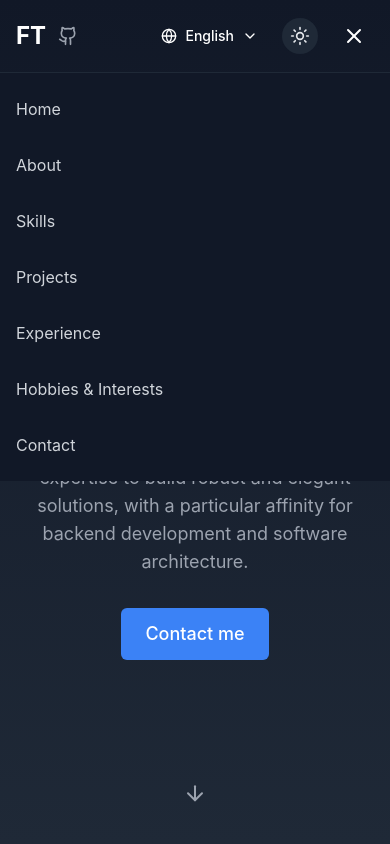
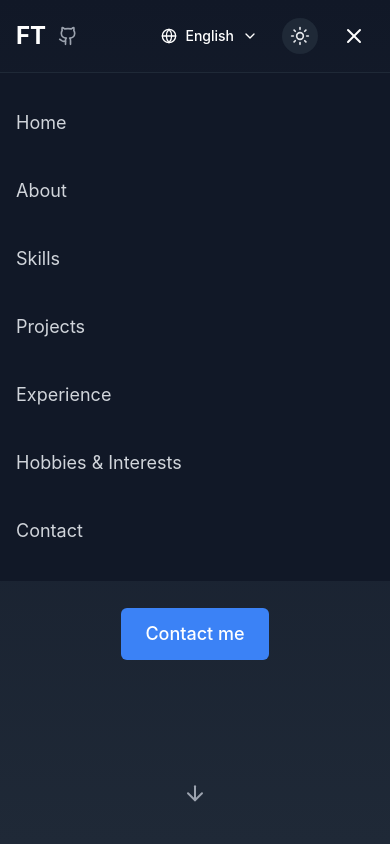
Before and after one commit to Flavionz/portfolio-website, a React (Vite) app: page / in a window 390 px wide. Both pictures are taken after a click on the button 354 px from the left and 36 px from the top of the page. Shown: the top 844 px of the page. Built offline with nearby package versions, Linux system fonts and the light colour scheme.

Commit message:
fix mobile header on prod

```diff
--- a/src/components/layout/Header.tsx
+++ b/src/components/layout/Header.tsx
@@ -1,4 +1,4 @@
-import React, { useEffect, useState } from 'react';
+import React, { useEffect, useState, useCallback } from 'react';
 import { motion, AnimatePresence } from 'framer-motion';
 import { useTranslation } from 'react-i18next';
 import { Link, useNavigate, useLocation } from 'react-router-dom';
@@ -18,7 +18,7 @@ export const Header: React.FC = () => {
     const handleScroll = () => {
       setIsScrolled(window.scrollY > 10);
     };
-    window.addEventListener('scroll', handleScroll);
+    window.addEventListener('scroll', handleScroll, { passive: true });
     return () => window.removeEventListener('scroll', handleScroll);
   }, []);
 
@@ -32,60 +32,56 @@ export const Header: React.FC = () => {
     { href: '#contact', label: t('navigation.contact') }
   ];
 
+  const executeScroll = useCallback((targetId: string) => {
+    const element = document.getElementById(targetId);
+    if (element) {
+      const headerOffset = 80;
+      const elementPosition = element.getBoundingClientRect().top;
+      const offsetPosition = elementPosition + window.pageYOffset - headerOffset;
+
+      window.scrollTo({
+        top: offsetPosition,
+        behavior: 'smooth'
+      });
+    }
+  }, []);
+
   const handleNavClick = (e: React.MouseEvent<HTMLAnchorElement>, href: string) => {
     e.preventDefault();
     const targetId = href.replace('#', '');
-    const isMobile = mobileMenuOpen;
 
-    if (isMobile) {
+    if (mobileMenuOpen) {
       setMobileMenuOpen(false);
     }
 
     if (location.pathname !== '/') {
-      // Se siamo su un'altra pagina, torniamo alla home e poi scrolliamo
       navigate('/');
-      setTimeout(() => {
-        const element = document.getElementById(targetId);
-        if (element) {
-          const offsetTop = element.offsetTop - 80;
-          window.scrollTo({ top: offsetTop, behavior: 'smooth' });
-        }
-      }, 100);
+      setTimeout(() => executeScroll(targetId), 300);
     } else {
-      // Se siamo già in home, scrolliamo.
-      // Usiamo un delay se il menu mobile si stava chiudendo per evitare scatti.
-      const delay = isMobile ? 300 : 0;
-      setTimeout(() => {
-        const element = document.getElementById(targetId);
-        if (element) {
-          const offsetTop = element.offsetTop - 80;
-          window.scrollTo({ top: offsetTop, behavior: 'smooth' });
-        }
-      }, delay);
+      const delay = mobileMenuOpen ? 350 : 0;
+      setTimeout(() => executeScroll(targetId), delay);
     }
   };
 
   return (
-      <header className={`fixed top-0 left-0 right-0 z-50 transition-all duration-300 ${isScrolled ? 'bg-white/80 dark:bg-gray-900/80 backdrop-blur-md shadow-sm' : 'bg-transparent'}`}>
+      <header className={`fixed top-0 left-0 right-0 z-50 transition-all duration-300 ${
+          isScrolled ? 'bg-white/80 dark:bg-gray-900/80 backdrop-blur-md shadow-sm' : 'bg-transparent'
+      }`}>
         <Container>
           <div className="flex items-center justify-between py-4">
             <div className="flex items-center gap-3">
-              <Link to="/" className="text-2xl font-bold">
-                FT
-              </Link>
-
+              <Link to="/" className="text-2xl font-bold">FT</Link>
               <a
                   href="https://github.com/Flavionz"
                   target="_blank"
                   rel="noopener noreferrer"
                   className="text-gray-400 hover:text-gray-900 dark:hover:text-white transition-colors"
-                  aria-label="GitHub Profile"
               >
                 <GithubIcon className="h-5 w-5" />
               </a>
             </div>
 
-            {/* Desktop Navigation */}
+            {/* Desktop Nav */}
             <nav className="hidden md:flex items-center gap-8">
               <ul className="flex items-center gap-6">
                 {navItems.map((item) => (
@@ -106,14 +102,14 @@ export const Header: React.FC = () => {
               </div>
             </nav>
 
-            {/* Mobile Actions */}
+            {/* Mobile UI */}
             <div className="flex items-center gap-4 md:hidden">
               <LanguageSwitcher />
               <ThemeToggle />
               <button
                   onClick={() => setMobileMenuOpen(!mobileMenuOpen)}
-                  className="p-2"
-                  aria-label={mobileMenuOpen ? 'Close menu' : 'Open menu'}
+                  className="p-2 relative z-[70]"
+                  aria-label="Toggle menu"
               >
                 {mobileMenuOpen ? <XIcon className="h-6 w-6" /> : <MenuIcon className="h-6 w-6" />}
               </button>
@@ -121,23 +117,24 @@ export const Header: React.FC = () => {
           </div>
         </Container>
 
-        {/* Mobile Menu */}
+        {/* Mobile Menu Overlay */}
         <AnimatePresence>
           {mobileMenuOpen && (
               <motion.div
                   initial={{ opacity: 0, height: 0 }}
                   animate={{ opacity: 1, height: 'auto' }}
                   exit={{ opacity: 0, height: 0 }}
-                  className="md:hidden bg-white dark:bg-gray-900 border-t border-gray-200 dark:border-gray-800"
+                  transition={{ duration: 0.3 }}
+                  className="md:hidden bg-white dark:bg-gray-900 border-t border-gray-200 dark:border-gray-800 overflow-hidden"
               >
                 <Container>
-                  <ul className="py-4 space-y-4">
+                  <ul className="py-6 space-y-4">
                     {navItems.map((item) => (
                         <li key={item.href}>
                           <a
                               href={item.href}
-                              className="block py-2 text-gray-700 dark:text-gray-300 hover:text-gray-900 dark:hover:text-white transition-colors cursor-pointer"
                               onClick={(e) => handleNavClick(e, item.href)}
+                              className="block py-3 text-lg text-gray-700 dark:text-gray-300 hover:text-blue-500 transition-colors"
                           >
                             {item.label}
                           </a>
--- a/src/index.css
+++ b/src/index.css
@@ -1,8 +1,6 @@
-/* PLEASE NOTE: THESE TAILWIND IMPORTS SHOULD NEVER BE DELETED */
 @import 'tailwindcss/base';
 @import 'tailwindcss/components';
 @import 'tailwindcss/utilities';
-/* DO NOT DELETE THESE TAILWIND IMPORTS, OTHERWISE THE STYLING WILL NOT RENDER AT ALL */
 
 @import url('https://fonts.googleapis.com/css2?family=Inter:wght@300;400;500;600;700&display=swap');
 
@@ -12,33 +10,21 @@
 }
 
 html {
-  scroll-behavior: smooth;
   overflow-x: hidden;
   width: 100%;
-  height: 100%;
 }
 
 body {
   font-family: 'Inter', sans-serif;
-  min-height: 100vh;
-  min-height: 100dvh;
-  min-height: -webkit-fill-available;
   overflow-x: hidden;
   width: 100%;
   margin: 0;
   padding: 0;
+  min-height: 100vh;
 }
 
 #root {
-  min-height: 100vh;
-  min-height: 100dvh;
   width: 100%;
-}
-
-@supports (-webkit-touch-callout: none) {
-  html {
-    height: -webkit-fill-available;
-  }
 }
 
 .dark {
```
